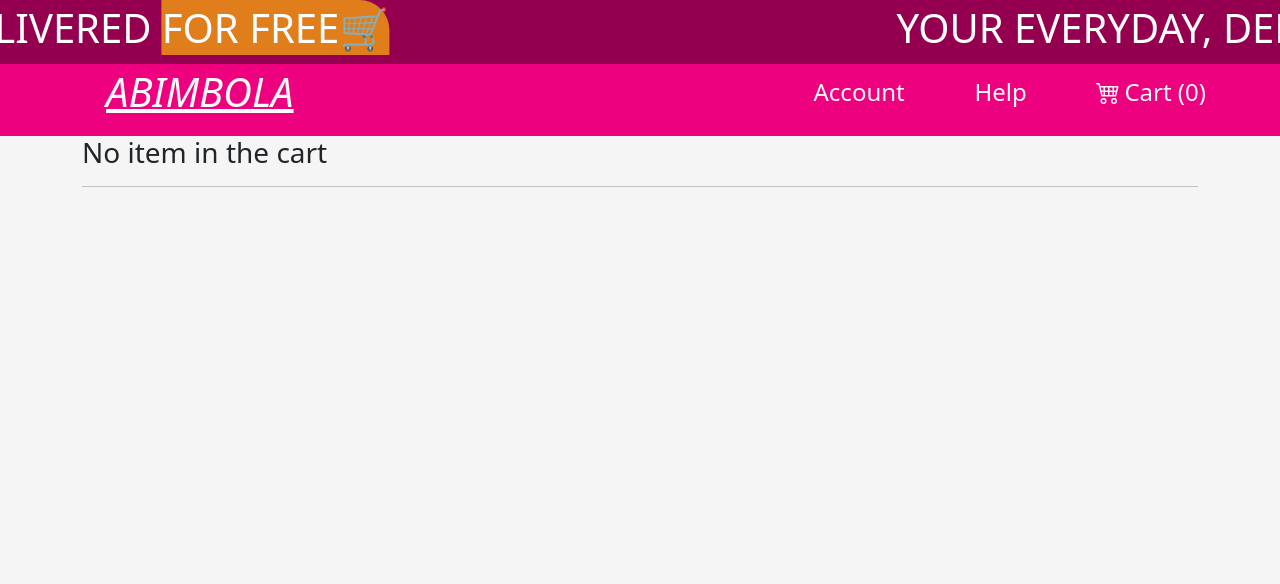
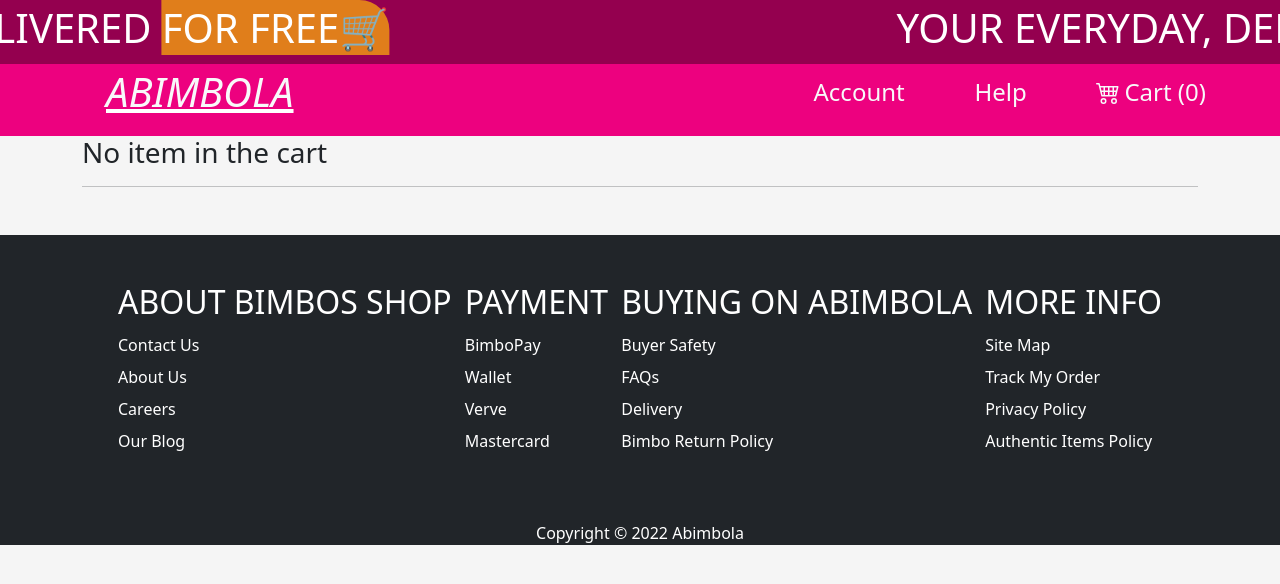
Before and after one commit to BimboAdesoye/react_e-commerce, a React (Vite) app: page /Cart in a window 1280 px wide. Shown: the top 584 px of the page. Built offline with nearby package versions, Linux system fonts and the light colour scheme.

Commit message:
commit all

```diff
--- a/src/App.css
+++ b/src/App.css
@@ -0,0 +1,3 @@
+.map {
+    text-decoration: un;
+}
--- /dev/null
+++ b/src/FooterDB.js
@@ -0,0 +1,34 @@
+export const dataFooter = [
+  {
+    id: 1,
+    title: "ABOUT BIMBOS SHOP",
+    contact: "Contact Us",
+    about: "About Us",
+    careers: "Careers",
+    blog: "Our Blog",
+  },
+  {
+    id: 2,
+    title: "PAYMENT",
+    contact: "BimboPay",
+    about: "Wallet",
+    careers: "Verve",
+    blog: "Mastercard",
+  },
+  {
+    id: 3,
+    title: "BUYING ON ABIMBOLA",
+    contact: "Buyer Safety",
+    about: "FAQs",
+    careers: "Delivery",
+    blog: "Bimbo Return Policy",
+  },
+  {
+    id: 4,
+    title: "MORE INFO",
+    contact: "Site Map",
+    about: "Track My Order",
+    careers: "Privacy Policy",
+    blog: "Authentic Items Policy",
+  },
+];
--- a/src/components/Home.jsx
+++ b/src/components/Home.jsx
@@ -3,6 +3,7 @@
 import Jewelry from "../pages/Jewelry";
 import Electronics from "../pages/Electronics";
 import Women from "../pages/Women";
+import LastPage from "../pages/LastPage";
 
 const Home = () => {
   return (
@@ -11,6 +12,7 @@
       <Jewelry/>
       <Electronics/>
       <Women></Women>
+      <LastPage></LastPage>
     </div>
   );
 };
--- a/src/layouts/Footer.jsx
+++ b/src/layouts/Footer.jsx
@@ -1,7 +1,38 @@
 import "../styles/Footer.css";
+import { dataFooter } from "../FooterDB";
 
 const Footer = () => {
-  return <div></div>;
+  return (
+    <div className="footer bg-dark text-white mt-5">
+      <div className="container d-lg-flex justify-content-between align-items-between p-5">
+        {dataFooter.map((datumFooter) => {
+          const { id, title, contact, about, careers, blog } = datumFooter;
+          return (
+            <div key={id} className="">
+              <h2>{title}</h2>
+              <ul className="list-unstyled lh-lg">
+                <li>
+                  <a className="text-decoration-none text-white" href="#">{contact}</a>
+                </li>
+                <li>
+                  <a className="text-decoration-none text-white" href="#">{about}</a>
+                </li>
+                <li>
+                  <a className="text-decoration-none text-white" href="#">{careers}</a>
+                </li>
+                <li>
+                  <a className="text-decoration-none text-white" href="#">{blog}</a>
+                </li>
+              </ul>
+            </div>
+          );
+        })}
+      </div>
+      <p className="container text-center m-auto">
+        Copyright &copy; 2022 Abimbola{" "}
+      </p>
+    </div>
+  );
 };
 
 export default Footer;
--- /dev/null
+++ b/src/pages/LastPage.jsx
@@ -0,0 +1,32 @@
+import React from "react";
+
+const LastPage = () => {
+  return (
+    <div>
+      <h3>Abimbola Online Shopping in Nigeria - Best Shopping Site</h3>
+      <p>
+        Abimbola.com is Nigeria’s number one online Shopping destination.We pride
+        ourselves in having everything you could possibly need for life and
+        living at the best prices than anywhere else. Our access to Original
+        Equipment Manufacturers and premium sellers gives us a wide range of
+        products at very low prices. Some of our popular categories include
+        electronics, mobile phones, computers, fashion, beauty products, home
+        and kitchen, Building and construction materials and a whole lot more
+        from premium brands. Some of our other categories include Food and
+        drinks, automotive and industrial, books, musical equipment, babies and
+        kids items, sports and fitness, to mention a few. To make your shopping
+        experience swift and memorable, there are also added services like gift
+        vouchers, consumer promotion activities across different categories and
+        bulk purchases with hassle-free delivery. Enjoy free shipping rates for
+        certain products and with the bulk purchase option, you can enjoy low
+        shipping rates, discounted prices and flexible payment. When you shop on
+        our platform, you can pay with your debit card or via AbimbolaPay, which is
+        a convenient and secured payment solution. Get the best of lifestyle
+        services online. Don't miss out on the biggest sales online which takes
+        place on special dates yearly.
+      </p>
+    </div>
+  );
+};
+
+export default LastPage;
--- a/src/styles/Navbar.css
+++ b/src/styles/Navbar.css
@@ -12,8 +12,8 @@
   }
 }
 
-@media screen and (max-width: 768px) {
+@media screen and (max-width: 374px) {
   .nav-cart {
-    display: block;
+    font-size: 10px;
   }
 }
```
